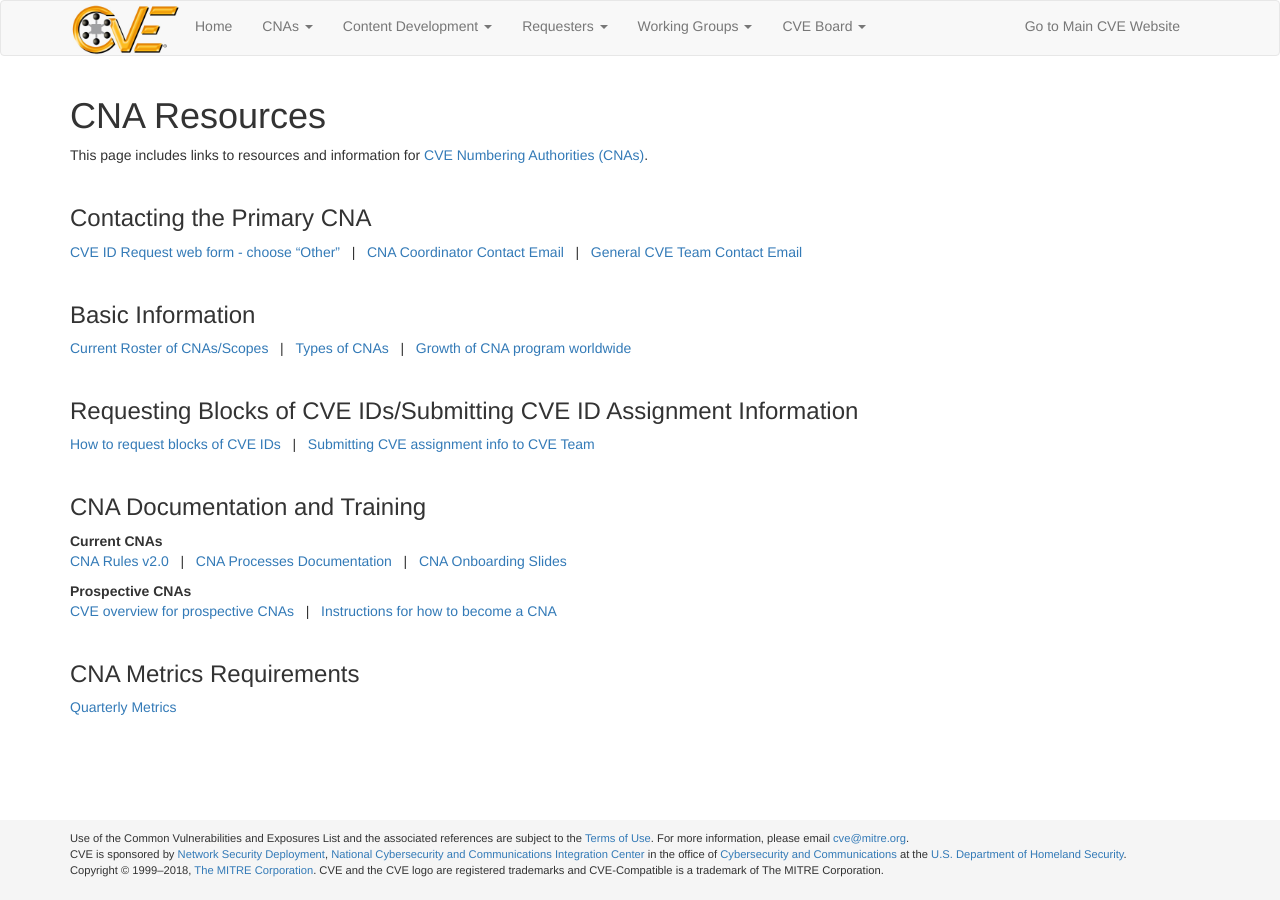
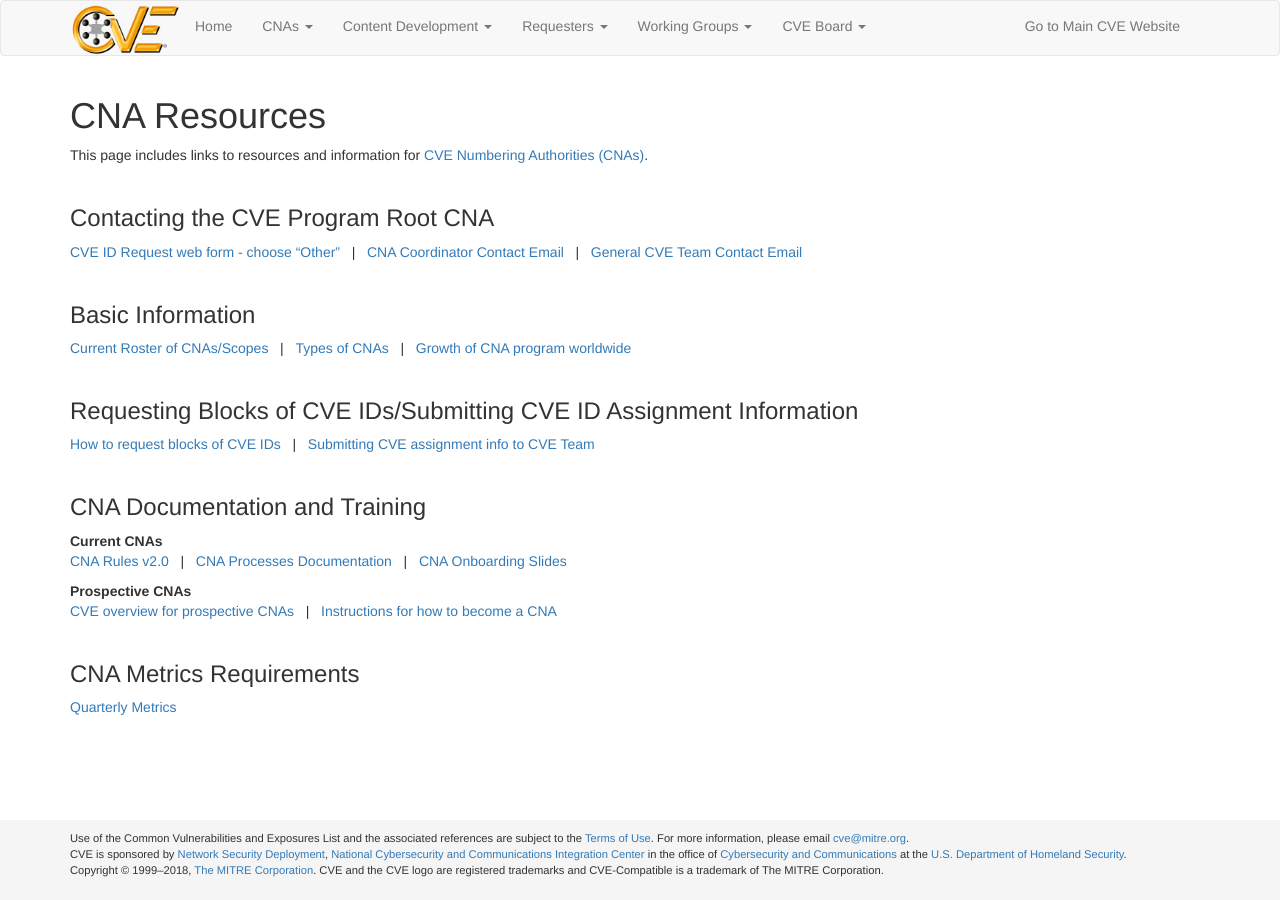
Before and after one commit to CVEProject/cveproject.github.io, a Jekyll site: the page built from docs/cna/resources/index.md, in a window 1280 px wide. Built offline with Jekyll 4.4.1, drawn with Linux system fonts in a browser that asks for light colours; nearby versions of some CDN libraries.

Commit message:
Update CNA Resources index.md
Update CVE Resources page to update terminology from Primary CNA to CVE Program Root CNA

```diff
--- a/docs/cna/resources/index.md
+++ b/docs/cna/resources/index.md
@@ -5,7 +5,7 @@ layout: page
 This page includes links to resources and information for [CVE Numbering Authorities (CNAs)](https://cve.mitre.org/cve/cna.html).
 &nbsp;
 
-### Contacting the Primary CNA
+### Contacting the CVE Program Root CNA
 [CVE ID Request web form - choose "Other"](https://cveform.mitre.org/)&nbsp;&nbsp;&nbsp;|&nbsp;&nbsp;&nbsp;[CNA Coordinator Contact Email](mailto:cna-coordinator@mitre.org)&nbsp;&nbsp;&nbsp;|&nbsp;&nbsp;&nbsp;[General CVE Team Contact Email](mailto:cve@mitre.org)
 &nbsp;
 &nbsp;
```
